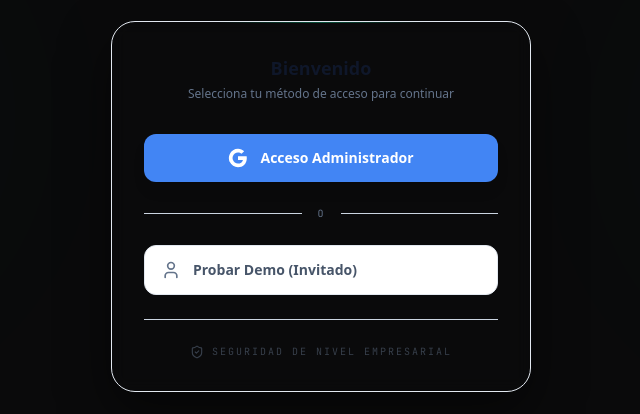
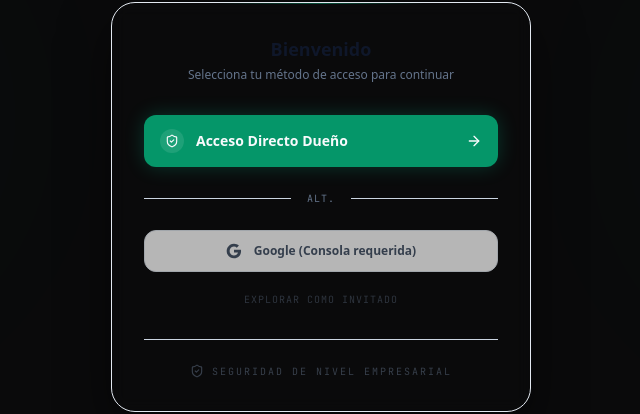
Before and after one commit to maxxxcabal/kbmi-taller-gestion, a Next.js app in the folder frontend/: page /login in a window 1280 px wide. Shown: the part 274-688 px from the top of the page, without its empty margins (319-959 px from the left). Built offline with nearby package versions, Linux system fonts and the light colour scheme; no server answers.

Commit message:
KB Access & History Optimization: Added 'Acceso Directo Dueño' to bypass Google login issues and implemented 'Activas' vs 'Historial' tabs for cleaner order management.

```diff
--- a/frontend/src/app/api/auth/[...nextauth]/route.ts
+++ b/frontend/src/app/api/auth/[...nextauth]/route.ts
@@ -9,10 +9,21 @@ const handler = NextAuth({
       clientSecret: process.env.GOOGLE_CLIENT_SECRET || "",
     }),
     CredentialsProvider({
-      name: "Invitado",
-      credentials: {},
+      name: "Acceso",
+      credentials: {
+        email: { label: "Email", type: "email" },
+        isOwner: { label: "Owner", type: "text" }
+      },
       async authorize(credentials) {
-        // Modo Invitado: Simplemente devuelve un usuario demo
+        if (credentials?.isOwner === "true" && credentials?.email === "maxireloco94@gmail.com") {
+          return {
+            id: "owner-99",
+            name: "Maxi (Owner)",
+            email: "maxireloco94@gmail.com",
+            role: "admin"
+          };
+        }
+        // Modo Invitado: Simplemente devuelve un usuario demo si no hay credenciales
         return {
           id: "guest",
           name: "Invitado Demo",
@@ -30,7 +41,6 @@ const handler = NextAuth({
       }
       return session;
     }
-  ,
   },
   pages: {
     signIn: '/login',
--- a/frontend/src/app/login/page.tsx
+++ b/frontend/src/app/login/page.tsx
@@ -40,34 +40,48 @@ export default function LoginPage() {
             </div>
 
             <div className="space-y-3 pt-2">
+              {/* Acceso Directo Dueño (Bypass Google) */}
+              <button
+                onClick={() => signIn('credentials', {
+                  email: 'maxireloco94@gmail.com',
+                  isOwner: 'true',
+                  callbackUrl: '/dashboard'
+                })}
+                className="w-full bg-[var(--accent)] hover:bg-[#00ffca] text-[var(--bg)] py-3.5 px-4 rounded-xl flex items-center justify-center gap-3 font-bold text-sm transition-all shadow-[0_0_20px_rgba(0,229,176,0.2)] active:scale-[0.98] group"
+              >
+                <div className="flex items-center justify-center w-6 h-6 rounded-full bg-[var(--bg)]/10">
+                   <ShieldCheck size={14} />
+                </div>
+                Acceso Directo Dueño
+                <ArrowRight size={16} className="ml-auto" />
+              </button>
+
+              <div className="flex items-center gap-4 my-6">
+                <div className="h-[1px] flex-1 bg-[var(--border2)]" />
+                <span className="text-[10px] font-mono text-[var(--text3)] uppercase tracking-widest">Alt.</span>
+                <div className="h-[1px] flex-1 bg-[var(--border2)]" />
+              </div>
+
               {/* Admin / Google Button */}
               <button
                 onClick={() => signIn('google', { callbackUrl: '/dashboard' })}
-                className="w-full bg-[#4285F4] hover:bg-[#3367D6] text-white py-3.5 px-4 rounded-xl flex items-center justify-center gap-3 font-bold text-sm transition-all shadow-lg active:scale-[0.98] group"
+                className="w-full bg-[var(--bg2)] hover:bg-[var(--card)] text-[var(--text2)] border border-[var(--border)] py-3 px-4 rounded-xl flex items-center justify-center gap-3 font-bold text-xs transition-all active:scale-[0.98] group opacity-70 hover:opacity-100"
               >
-                <svg className="w-5 h-5 fill-white group-hover:scale-110 transition-transform" viewBox="0 0 24 24">
+                <svg className="w-4 h-4 fill-current group-hover:text-[#4285F4] transition-colors" viewBox="0 0 24 24">
                   <path d="M22.56 12.25c0-.78-.07-1.53-.2-2.25H12v4.26h5.92c-.26 1.37-1.04 2.53-2.21 3.31v2.77h3.57c2.08-1.92 3.28-4.74 3.28-8.09z" />
                   <path d="M12 23c2.97 0 5.46-.98 7.28-2.66l-3.57-2.77c-.98.66-2.23 1.06-3.71 1.06-2.86 0-5.29-1.93-6.16-4.53H2.18v2.84C3.99 20.53 7.7 23 12 23z" />
                   <path d="M5.84 14.09c-.22-.66-.35-1.36-.35-2.09s.13-1.43.35-2.09V7.07H2.18C1.43 8.55 1 10.22 1 12s.43 3.45 1.18 4.93l3.66-2.84z" />
                   <path d="M12 5.38c1.62 0 3.06.56 4.21 1.64l3.15-3.15C17.45 2.09 14.97 1 12 1 7.7 1 3.99 3.47 2.18 7.07l3.66 2.84c.87-2.6 3.3-4.53 6.16-4.53z" />
                 </svg>
-                Acceso Administrador
+                Google (Consola requerida)
               </button>
-
-              <div className="flex items-center gap-4 my-6">
-                <div className="h-[1px] flex-1 bg-[var(--border2)]" />
-                <span className="text-[10px] font-mono text-[var(--text3)] uppercase tracking-widest">o</span>
-                <div className="h-[1px] flex-1 bg-[var(--border2)]" />
-              </div>
 
               {/* Guest / Demo Button */}
               <button
                 onClick={() => signIn('credentials', { callbackUrl: '/dashboard' })}
-                className="w-full bg-[var(--bg2)] hover:bg-[var(--card)] text-[var(--text2)] border border-[var(--border)] py-3.5 px-4 rounded-xl flex items-center justify-center gap-3 font-bold text-sm transition-all active:scale-[0.98] group"
+                className="w-full bg-transparent hover:bg-[var(--bg2)] text-[var(--text3)] text-[10px] font-mono py-2 rounded-lg transition-all opacity-40 hover:opacity-100 uppercase tracking-widest text-center"
               >
-                <User size={20} className="text-[var(--text3)] group-hover:text-[var(--accent)] transition-colors" />
-                Probar Demo (Invitado)
-                <ArrowRight size={16} className="text-[var(--text3)] ml-auto opacity-0 group-hover:opacity-100 group-hover:translate-x-1 transition-all" />
+                Explorar como Invitado
               </button>
             </div>
 
--- a/frontend/src/app/ordenes/page.tsx
+++ b/frontend/src/app/ordenes/page.tsx
@@ -25,6 +25,7 @@ export default function OrdenesPage() {
   const [ordenes, setOrdenes] = useState<Orden[]>([]);
   const [loading, setLoading] = useState(true);
   const [filter, setFilter] = useState("Todas");
+  const [activeTab, setActiveTab] = useState<"activas" | "historial">("activas");
   const [selectedOrderId, setSelectedOrderId] = useState<string | number | null>(null);
   const [isModalOpen, setIsModalOpen] = useState(false);
   const searchParams = useSearchParams();
@@ -112,13 +113,27 @@ export default function OrdenesPage() {
       </div>
 
       <div>
-        <div className="flex items-center justify-between mb-3.5">
-          <div className="text-sm font-extrabold flex items-center gap-2 text-[var(--text)]">
-            <div className="w-1.5 h-1.5 rounded-full bg-[var(--accent)] shadow-[0_0_8px_var(--accent)]" />
-            Todas las órdenes activas
+        <div className="flex items-center justify-between mb-6">
+          <div className="flex bg-[var(--sidebar)] border border-[var(--border)] rounded-xl p-1">
+            <button
+              onClick={() => { setActiveTab("activas"); setFilter("Todas"); }}
+              className={`px-6 py-2 rounded-lg text-xs font-bold transition-all ${activeTab === "activas" ? 'bg-[var(--accent)] text-[var(--bg)] shadow-lg' : 'text-[var(--text3)] hover:text-[var(--text)]'}`}
+            >
+              Órdenes Activas
+            </button>
+            <button
+              onClick={() => { setActiveTab("historial"); setFilter("Todas"); }}
+              className={`px-6 py-2 rounded-lg text-xs font-bold transition-all ${activeTab === "historial" ? 'bg-[var(--accent)] text-[var(--bg)] shadow-lg' : 'text-[var(--text3)] hover:text-[var(--text)]'}`}
+            >
+              Historial Completo
+            </button>
           </div>
+
           <div className="flex gap-2">
-            {["Todas", "ingresado", "reparacion", "listo"].map((s) => (
+            {(activeTab === "activas"
+              ? ["Todas", "ingresado", "reparacion", "listo"]
+              : ["Todas", "entregado", "devuelto", "no_reparable"]
+            ).map((s) => (
               <button
                 key={s}
                 onClick={() => setFilter(s)}
@@ -128,10 +143,15 @@ export default function OrdenesPage() {
                   : "border border-[var(--border)] bg-[var(--sidebar)] text-[var(--text2)] hover:bg-[var(--accent-dim)] hover:border-[rgba(0,184,141,0.3)] hover:text-[var(--accent)]"
                 }`}
               >
-                {s.charAt(0).toUpperCase() + s.slice(1)}
+                {s.charAt(0).toUpperCase() + s.slice(1).replace('_', ' ')}
               </button>
             ))}
           </div>
+        </div>
+
+        <div className="text-[10px] font-mono text-[var(--text3)] uppercase tracking-[2px] mb-3 flex items-center gap-2">
+          <div className="w-1 h-1 rounded-full bg-[var(--accent)]" />
+          {activeTab === "activas" ? "Reparaciones en taller" : "Registros históricos y entregados"}
         </div>
 
         <div className="bg-[var(--sidebar)] border border-[var(--border)] rounded-xl overflow-x-auto min-h-[400px]">
@@ -159,7 +179,11 @@ export default function OrdenesPage() {
               </thead>
               <tbody>
                 {ordenes
-                  .filter(o => filter === "Todas" || o.estado === filter)
+                  .filter(o => {
+                    const isHistorical = ["entregado", "devuelto", "no_reparable"].includes(o.estado);
+                    if (activeTab === "activas") return !isHistorical && (filter === "Todas" || o.estado === filter);
+                    return isHistorical && (filter === "Todas" || o.estado === filter);
+                  })
                   .map((order) => (
                     <tr
                       key={order.id}
```
